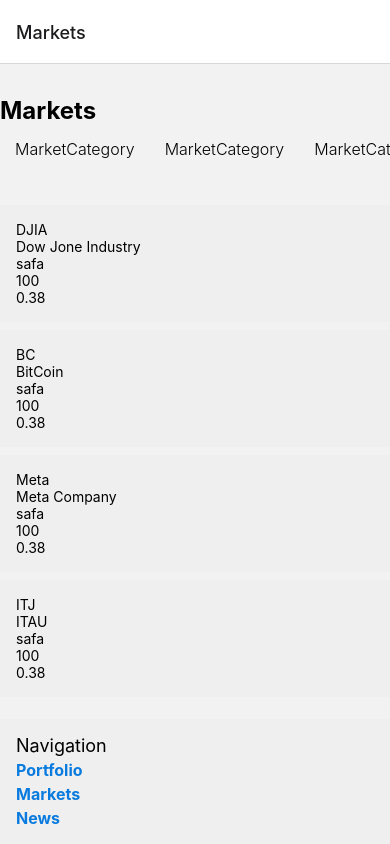
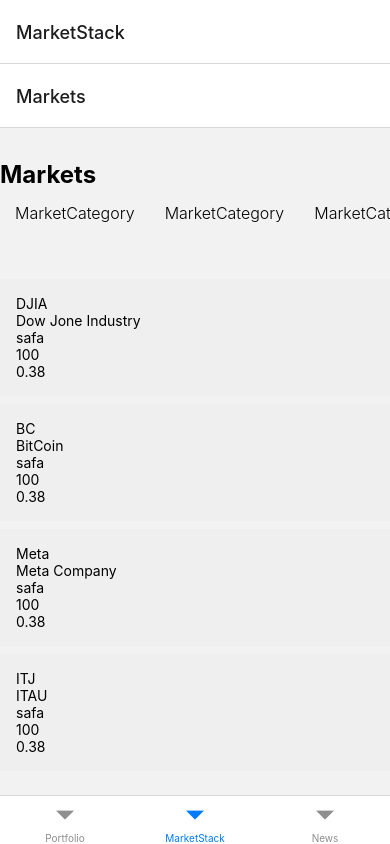
Before and after one commit to MatheusDevios/StockApp, a React Native app: screen /Markets in a window 390 px wide. Built offline with nearby package versions, Linux system fonts and the light colour scheme.

Commit message:
restructuring navigation and starting tab design

```diff
--- a/App.tsx
+++ b/App.tsx
@@ -1,30 +1,15 @@
 import {NavigationContainer} from '@react-navigation/native';
-import {createNativeStackNavigator} from '@react-navigation/native-stack';
-import Markets from './src/screens/home/Markets';
-import {Portfolio} from './src/screens/portfolio/Portfolio';
-import News from './src/screens/news/News';
-import StockInfo from './src/screens/home/StockInfo';
+import TabNav from './src/navigators/TabNav';
+import MarketStack from './src/navigators/MarketStack';
 
-export type MainStackParamList = {
-  Markets: undefined;
-  Portfolio: undefined;
-  News: undefined;
-  Stock: {
-    name: string;
-  };
+const MarketStackScreen = () => {
+  return <MarketStack />;
 };
-
-const RootStack = createNativeStackNavigator<MainStackParamList>();
 
 const App: React.FC = () => {
   return (
     <NavigationContainer>
-      <RootStack.Navigator initialRouteName="Markets">
-        <RootStack.Screen name="Portfolio" component={Portfolio} />
-        <RootStack.Screen name="Markets" component={Markets} />
-        <RootStack.Screen name="News" component={News} />
-        <RootStack.Screen name="Stock" component={StockInfo} />
-      </RootStack.Navigator>
+      <TabNav />
     </NavigationContainer>
   );
 };
--- /dev/null
+++ b/src/navigators/MarketStack.tsx
@@ -0,0 +1,23 @@
+import {createNativeStackNavigator} from '@react-navigation/native-stack';
+import Markets from '../screens/home/Markets';
+import StockInfo from '../screens/home/StockInfo';
+
+export type MarketStackParams = {
+  Markets: undefined;
+  Stock: {
+    name: string;
+  };
+};
+
+const MarketStack = createNativeStackNavigator<MarketStackParams>();
+
+const MarketStackScreen = () => {
+  return (
+    <MarketStack.Navigator initialRouteName="Markets">
+      <MarketStack.Screen name="Markets" component={Markets} />
+      <MarketStack.Screen name="Stock" component={StockInfo} />
+    </MarketStack.Navigator>
+  );
+};
+
+export default MarketStackScreen;
--- /dev/null
+++ b/src/navigators/TabNav.tsx
@@ -0,0 +1,28 @@
+import {createBottomTabNavigator} from '@react-navigation/bottom-tabs';
+import MarketStackScreen, {MarketStackParams} from './MarketStack';
+import {Portfolio} from '../screens/portfolio/Portfolio';
+import News from '../screens/news/News';
+import {NavigatorScreenParams} from '@react-navigation/native';
+
+export type MainStackParamList = {
+  MarketStack: NavigatorScreenParams<MarketStackParams>;
+  Portfolio: undefined;
+  News: undefined;
+  Stock: {
+    name: string;
+  };
+};
+
+const RootStack = createBottomTabNavigator<MainStackParamList>();
+
+const TabNav: React.FC = () => {
+  return (
+    <RootStack.Navigator initialRouteName="MarketStack">
+      <RootStack.Screen name="Portfolio" component={Portfolio} />
+      <RootStack.Screen name="MarketStack" component={MarketStackScreen} />
+      <RootStack.Screen name="News" component={News} />
+    </RootStack.Navigator>
+  );
+};
+
+export default TabNav;
--- a/src/screens/home/Markets.tsx
+++ b/src/screens/home/Markets.tsx
@@ -3,12 +3,13 @@
 import StockCard from '../../components/StockCard';
 import Menu from '../../components/Menu';
 import {NativeStackScreenProps} from '@react-navigation/native-stack';
-import {MainStackParamList} from '../../../App';
+// import {MainStackParamList} from '../../../App';
 import MarketCategory from './MarketCategory';
+import {MainStackParamList} from '../../navigators/TabNav';
 
-type Props = NativeStackScreenProps<MainStackParamList, 'Markets'>;
+type Props = NativeStackScreenProps<MainStackParamList>;
 
-const Markets: React.FC<Props> = ({navigation}) => {
+const Markets = ({navigation}: Props) => {
   return (
     <SafeAreaView style={styles.container}>
       <Text style={styles.screenTitle}>Markets</Text>
@@ -26,6 +27,9 @@
           price={100}
           percentageGain={0.38}
           onPress={(name: string) => navigation.navigate('Stock', {name})}
+          // onPress={() =>
+          //   navigation.navigate('Portfolio', {screen: 'Stock', params: {name}})
+          // }
         />
         <StockCard
           stockSymbol="BC"
@@ -52,7 +56,7 @@
           onPress={(name: string) => navigation.navigate('Stock', {name})}
         />
       </ScrollView>
-      <Menu />
+      {/* <Menu /> */}
     </SafeAreaView>
   );
 };
--- a/src/screens/home/StockInfo.tsx
+++ b/src/screens/home/StockInfo.tsx
@@ -1,6 +1,7 @@
 import {NativeStackScreenProps} from '@react-navigation/native-stack';
 import {View, Text, StyleSheet} from 'react-native';
-import {MainStackParamList} from '../../../App';
+import {MainStackParamList} from '../../navigators/TabNav';
+// import {MainStackParamList} from '../../../App';
 
 type Props = NativeStackScreenProps<MainStackParamList, 'Stock'>;
 
```
Also changed, not shown: src/components/Icons/MarketIcon.tsx (added), src/components/Icons/NewsIcon.tsx (added), src/components/Icons/PortfolioIcon.tsx (added), src/navigators/NewsStack.tsx (added), src/navigators/PortfolioStack.tsx (added).
